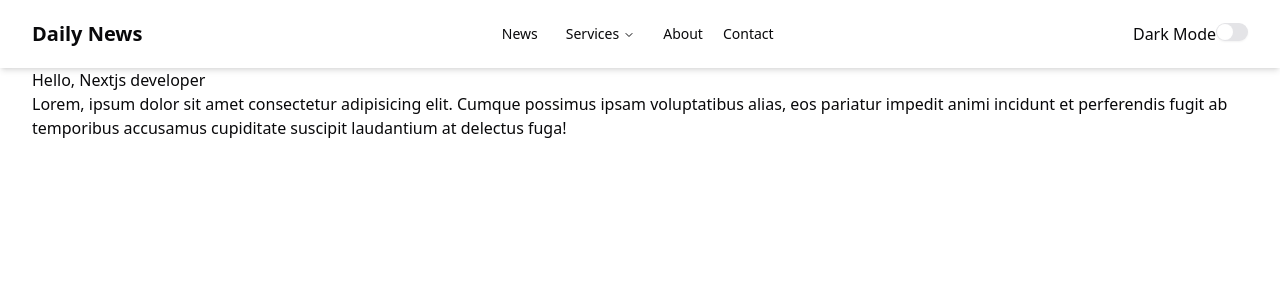
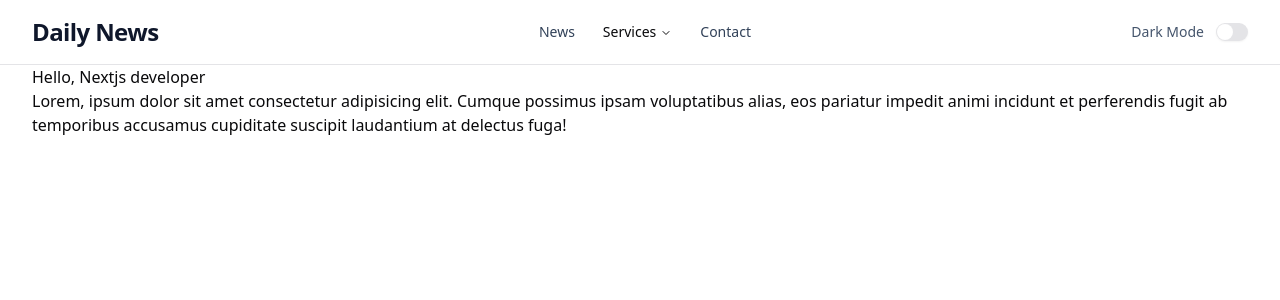
Before and after one commit to muhammadrakib2299/simple-news-portal-nextjs-typescript-shadcn, a Next.js app: page / in a window 1280 px wide. Shown: the top 300 px of the page. Built offline with nearby package versions, Linux system fonts and the light colour scheme.

Commit message:
update nav bar and perfect

```diff
--- a/package.json
+++ b/package.json
@@ -13,6 +13,7 @@
     "clsx": "^2.1.1",
     "lucide-react": "^0.564.0",
     "next": "16.1.6",
+    "next-themes": "^0.4.6",
     "radix-ui": "^1.4.3",
     "react": "19.2.3",
     "react-dom": "19.2.3",
--- a/src/components/shared/Navbar.tsx
+++ b/src/components/shared/Navbar.tsx
@@ -1,3 +1,5 @@
+"use client"
+
 import Link from "next/link"
 import {
   NavigationMenu,
@@ -11,65 +13,83 @@ import { Switch } from "@/components/ui/switch"
 
 const Navbar = () => {
   return (
-    <header className="py-4 shadow-md">
-      <nav className="max-w-7xl mx-auto px-4 flex justify-between items-center sm:px-6 lg:px-8">
+    <header className="sticky top-0 z-50 w-full border-b bg-white/80 backdrop-blur-md dark:bg-slate-900/80 dark:border-slate-800">
+      <nav className="max-w-7xl mx-auto flex h-16 items-center justify-between px-6 lg:px-8">
 
-        {/* logo */}
-        <div className="text-xl font-bold">
-          <Link href="/">Daily News</Link>
+        {/* Logo */}
+        <div className="text-2xl font-bold tracking-tight text-slate-900 dark:text-white">
+          <Link href="/" className="hover:text-blue-600 transition-colors">
+            Daily News
+          </Link>
         </div>
 
-        {/* desktop menu */}
+        {/* Desktop Menu */}
         <NavigationMenu className="hidden lg:flex">
           <NavigationMenuList>
 
-            {/* Normal link */}
+            {/* News */}
             <NavigationMenuItem>
               <NavigationMenuLink asChild>
-                <Link href="/news">News</Link>
-              </NavigationMenuLink>
-            </NavigationMenuItem>
-
-            {/* Dropdown */}
-            <NavigationMenuItem >
-              <NavigationMenuTrigger>Services</NavigationMenuTrigger>
-              <NavigationMenuContent className="flex flex-col p-4 space-y-2">
-                <NavigationMenuLink asChild>
-                  <Link href="/services/web">Web Development</Link>
-                </NavigationMenuLink>
-                <NavigationMenuLink asChild>
-                  <Link href="/services/mobile">Mobile Apps</Link>
-                </NavigationMenuLink>
-                <NavigationMenuLink asChild>
-                  <Link href="/services/seo">SEO</Link>
-                </NavigationMenuLink>
-              </NavigationMenuContent>
-            </NavigationMenuItem>
-
-            {/* Normal link about */}
-            <NavigationMenuItem>
-              <NavigationMenuLink asChild>
-                <Link href="/news">About</Link>
-              </NavigationMenuLink>
-            </NavigationMenuItem>
-
-            {/* Normal link contact */}
-            <NavigationMenuItem>
-              <NavigationMenuLink asChild>
-                <Link href="/news">Contact</Link>
+                <Link
+                  href="/news"
+                  className="text-sm font-medium text-slate-700 hover:text-blue-600 transition-colors dark:text-slate-300"
+                >
+                  News
+                </Link>
               </NavigationMenuLink>
             </NavigationMenuItem>
 
 
+            {/* Services */}
+            <NavigationMenuItem>
+              <NavigationMenuTrigger>Services</NavigationMenuTrigger>
+              <NavigationMenuContent>
+                <ul className="grid w-[400px] gap-3 p-4 md:w-[500px] md:grid-cols-2 lg:w-[600px]">
+                  {[
+                    { title: "Web Development", href: "/services/web-development", description: "Build modern, responsive websites and web applications." },
+                    { title: "Mobile Apps", href: "/services/mobile-apps", description: "Create native and cross-platform mobile experiences." },
+                    { title: "SEO Optimization", href: "/services/seo", description: "Improve your search engine rankings and visibility." },
+                    { title: "Cloud Services", href: "/services/cloud", description: "Scalable cloud solutions for your business needs." }
+                  ].map((item) => (
+                    <li key={item.title}>
+                      <NavigationMenuLink asChild>
+                        <Link
+                          href={item.href}
+                          className="block select-none space-y-1 rounded-md p-3 leading-none no-underline outline-none transition-colors hover:bg-slate-100 hover:text-slate-900 focus:bg-slate-100 focus:text-slate-900 dark:hover:bg-slate-800 dark:hover:text-slate-50 dark:focus:bg-slate-800 dark:focus:text-slate-50"
+                        >
+                          <div className="text-sm font-medium leading-none">{item.title}</div>
+                          <p className="line-clamp-2 text-sm leading-snug text-slate-500 dark:text-slate-400">
+                            {item.description}
+                          </p>
+                        </Link>
+                      </NavigationMenuLink>
+                    </li>
+                  ))}
+                </ul>
+              </NavigationMenuContent>
+            </NavigationMenuItem>
+
+            {/* Contact */}
+            <NavigationMenuItem>
+              <NavigationMenuLink asChild>
+                <Link
+                  href="/contact"
+                  className="text-sm font-medium text-slate-700 hover:text-blue-600 transition-colors dark:text-slate-300"
+                >
+                  Contact
+                </Link>
+              </NavigationMenuLink>
+            </NavigationMenuItem>
+
           </NavigationMenuList>
         </NavigationMenu>
 
-        {/* Color whitcher and login button */}
-        <div>
-            <div>
-                <span>Dark Mode</span>
-                <Switch />
-            </div>
+        {/* Right Side - Dark Mode */}
+        <div className="flex items-center space-x-3">
+          <span className="text-sm text-slate-600 dark:text-slate-300">
+            Dark Mode
+          </span>
+          <Switch />
         </div>
 
       </nav>
--- a/src/components/ui/navigation-menu.tsx
+++ b/src/components/ui/navigation-menu.tsx
@@ -1,3 +1,5 @@
+"use client"
+
 import * as React from "react"
 import { cva } from "class-variance-authority"
 import { ChevronDownIcon } from "lucide-react"
```
Also changed, not shown: 1 other file (tests, documents, lock files or other folders).
